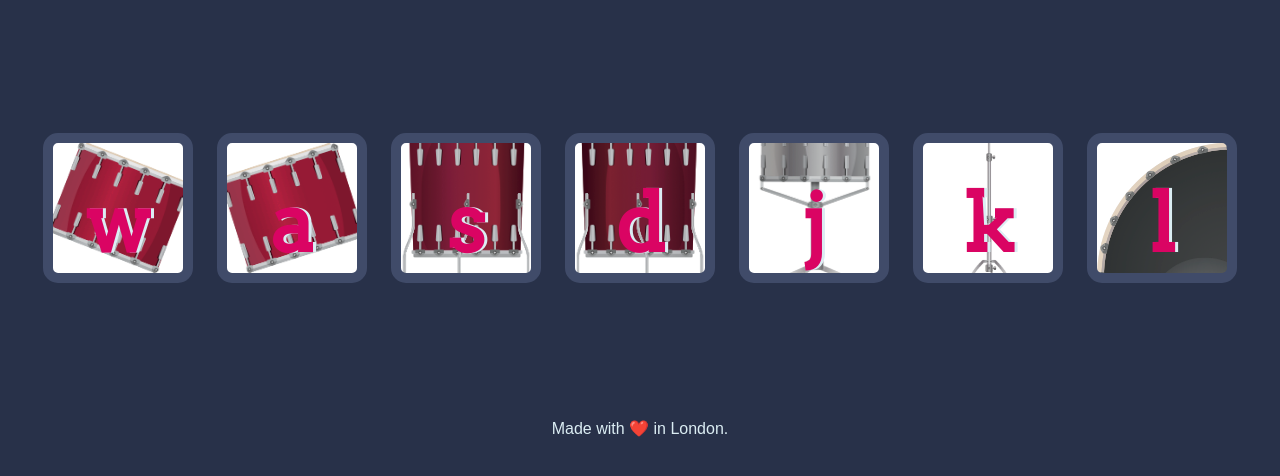
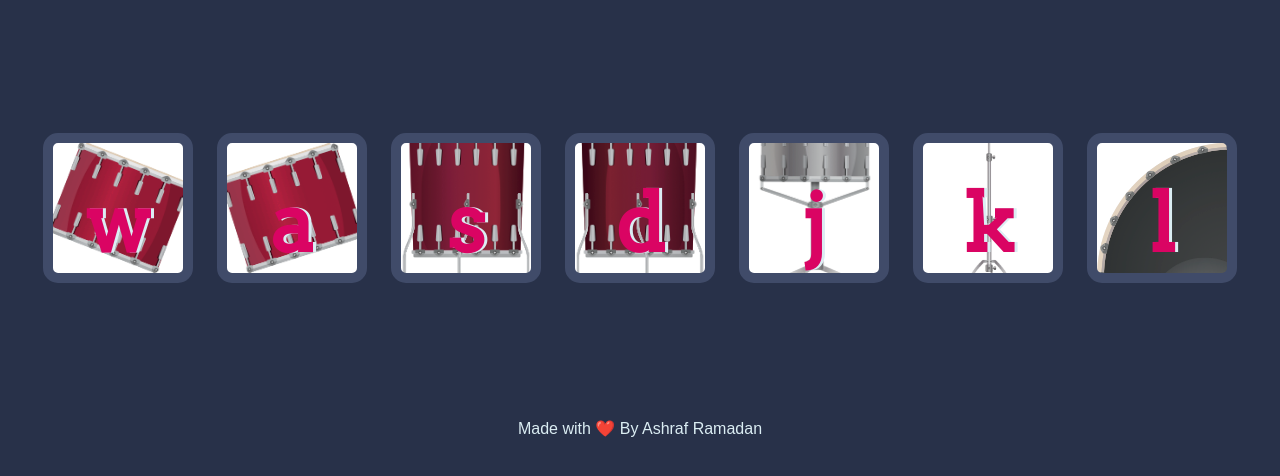
Before and after one commit to ramadan71/drumKit, a plain HTML site: page index.html in a window 1280 px wide. Shown: the part 156-632 px from the top of the page. Drawn offline with Linux system fonts and the light colour scheme.

Commit message:
Update index.html

```diff
--- a/index.html
+++ b/index.html
@@ -23,7 +23,7 @@
 
 
   <footer>
-    Made with ❤️ in London.
+    Made with ❤️ By Ashraf Ramadan
   </footer>
   <SCript src="./index.js"></SCript>
 </body>
```
